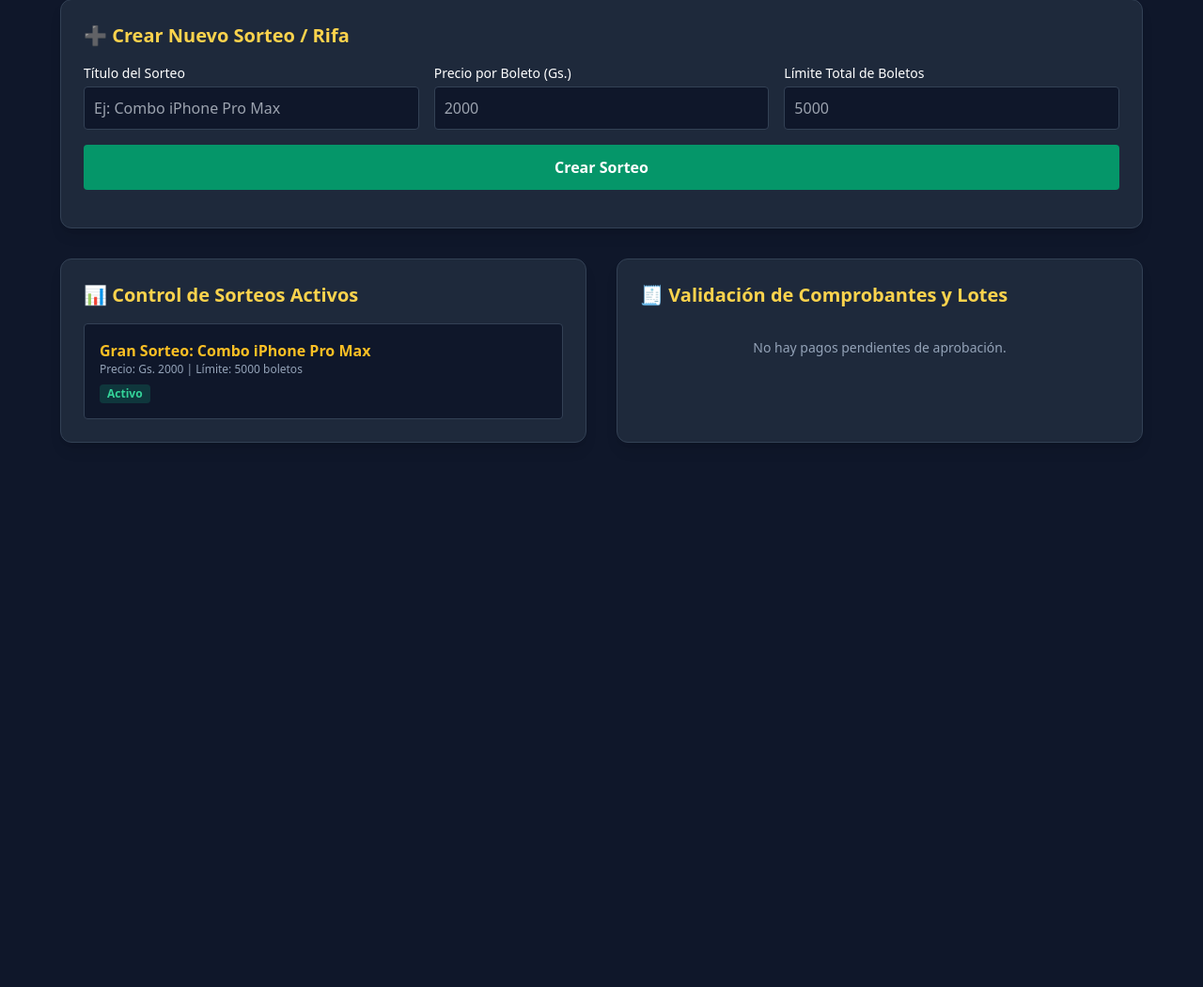
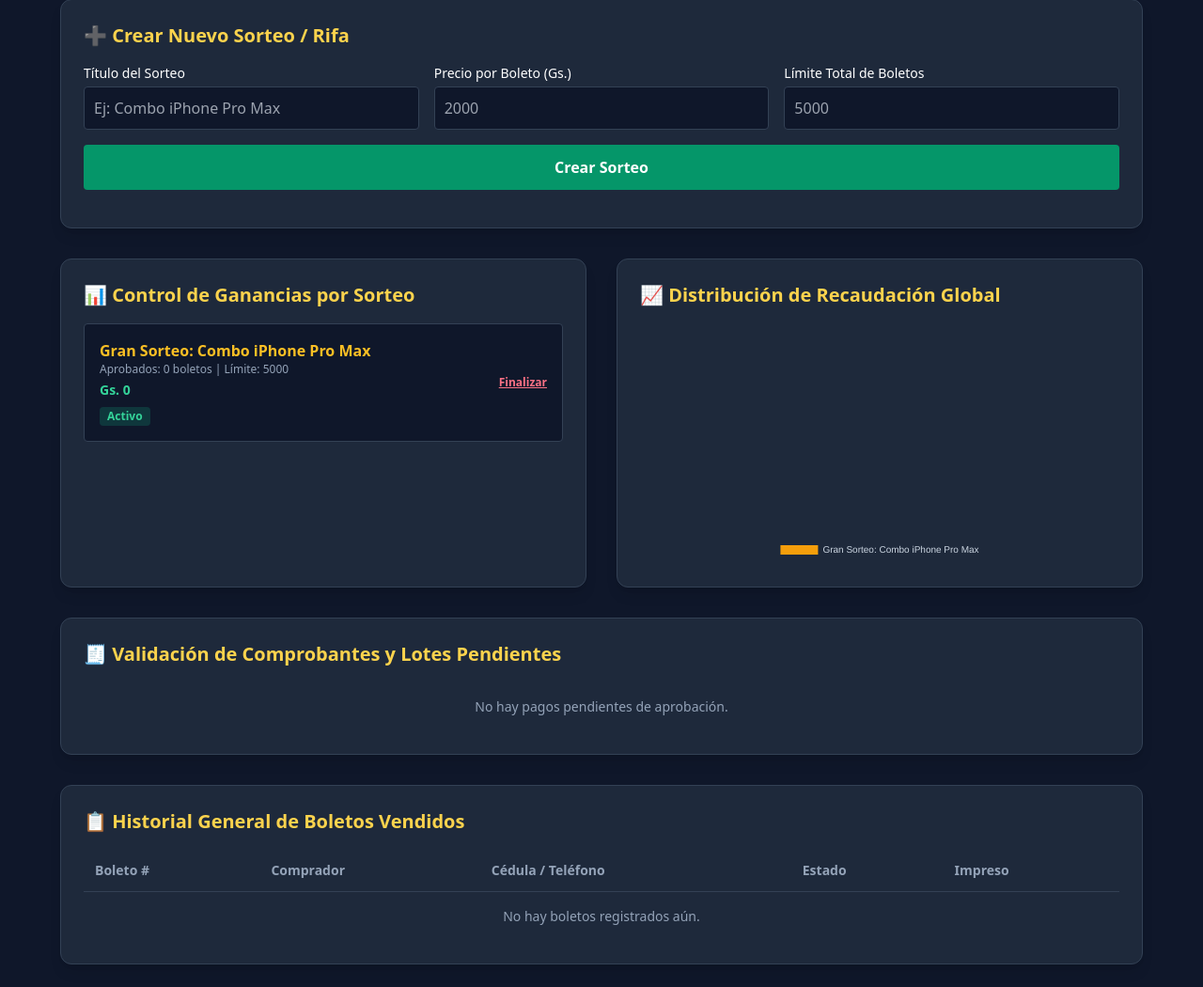
Before and after one commit to patriciafranco-web/SorteosVifransa, a Flask app: page /admin in a window 1280 px wide. Shown: the part 110-1160 px from the top of the page at 94% size. Before the commit the page ends 581 px from the top, so only its background shows below. Run offline with Flask 3, Linux system fonts and the light colour scheme; some libraries are stand-ins or nearby versions.

Commit message:
Update admin.html

```diff
--- a/templates/admin.html
+++ b/templates/admin.html
@@ -5,16 +5,18 @@
     <meta name="viewport" content="width=device-width, initial-scale=1.0">
     <title>Panel de Control - Sorteos Vifran S.A.</title>
     <script src="https://cdn.tailwindcss.com"></script>
+    <!-- Librería Chart.js para el gráfico circular -->
+    <script src="https://cdn.jsdelivr.net/npm/chart.js"></script>
 </head>
 <body class="bg-slate-900 text-white min-h-screen p-6">
-    <div class="max-w-6xl mx-auto">
-        <header class="flex justify-between items-center mb-8 border-b border-slate-800 pb-4">
+    <div class="max-w-6xl mx-auto space-y-8">
+        <header class="flex justify-between items-center border-b border-slate-800 pb-4">
             <h1 class="text-2xl font-extrabold text-amber-400">🔒 Panel de Control - Sorteos Vifran S.A.</h1>
             <button onclick="cerrarSesion()" class="bg-rose-600 hover:bg-rose-700 text-sm font-bold px-4 py-2 rounded transition">Cerrar Sesión</button>
         </header>
 
         <!-- Crear Nuevo Sorteo con Límite de Boletos -->
-        <div class="bg-slate-800 p-6 rounded-xl shadow-lg border border-slate-700 mb-8">
+        <div class="bg-slate-800 p-6 rounded-xl shadow-lg border border-slate-700">
             <h2 class="text-xl font-bold mb-4 text-amber-300">➕ Crear Nuevo Sorteo / Rifa</h2>
             <form id="formNuevoSorteo" class="grid grid-cols-1 md:grid-cols-3 gap-4">
                 <div>
@@ -36,26 +38,56 @@
             <div id="resCrearSorteo" class="mt-4 text-center font-semibold"></div>
         </div>
 
-        <!-- Listado y Validación de Ventas / Comprobantes -->
+        <!-- Sección de Estadísticas, Control y Gráfico de Recaudación -->
         <div class="grid grid-cols-1 md:grid-cols-2 gap-8">
             <div class="bg-slate-800 p-6 rounded-xl shadow-lg border border-slate-700">
-                <h2 class="text-xl font-bold mb-4 text-amber-300">📊 Control de Sorteos Activos</h2>
+                <h2 class="text-xl font-bold mb-4 text-amber-300">📊 Control de Ganancias por Sorteo</h2>
                 <div id="listaSorteosAdmin" class="space-y-4">
                     <!-- Se llena dinámicamente -->
                 </div>
             </div>
 
-            <div class="bg-slate-800 p-6 rounded-xl shadow-lg border border-slate-700">
-                <h2 class="text-xl font-bold mb-4 text-amber-300">🧾 Validación de Comprobantes y Lotes</h2>
-                <div id="listaLotesPendientes" class="space-y-4">
-                    <!-- Se llena dinámicamente con las fotos y botones de aprobar -->
+            <div class="bg-slate-800 p-6 rounded-xl shadow-lg border border-slate-700 flex flex-col items-center justify-center">
+                <h2 class="text-xl font-bold mb-4 text-amber-300 self-start">📈 Distribución de Recaudación Global</h2>
+                <div class="w-64 h-64 relative">
+                    <canvas id="graficoRecaudacion"></canvas>
                 </div>
+            </div>
+        </div>
+
+        <!-- Validación de Comprobantes y Lotes -->
+        <div class="bg-slate-800 p-6 rounded-xl shadow-lg border border-slate-700">
+            <h2 class="text-xl font-bold mb-4 text-amber-300">🧾 Validación de Comprobantes y Lotes Pendientes</h2>
+            <div id="listaLotesPendientes" class="space-y-4">
+                <!-- Se llena dinámicamente con las fotos y botones de aprobar -->
+            </div>
+        </div>
+
+        <!-- Historial Completo de Todas las Boletas Vendidas -->
+        <div class="bg-slate-800 p-6 rounded-xl shadow-lg border border-slate-700">
+            <h2 class="text-xl font-bold mb-4 text-amber-300">📋 Historial General de Boletos Vendidos</h2>
+            <div class="overflow-x-auto">
+                <table class="w-full text-left border-collapse">
+                    <thead>
+                        <tr class="border-b border-slate-700 text-slate-400 text-sm">
+                            <th class="p-3">Boleto #</th>
+                            <th class="p-3">Comprador</th>
+                            <th class="p-3">Cédula / Teléfono</th>
+                            <th class="p-3">Estado</th>
+                            <th class="p-3">Impreso</th>
+                        </tr>
+                    </thead>
+                    <tbody id="tablaHistorialBoletos" class="text-sm divide-y divide-slate-700/50">
+                        <!-- Se llena dinámicamente -->
+                    </tbody>
+                </table>
             </div>
         </div>
     </div>
 
     <script>
         const passwordAdmin = "vifran2026admin";
+        let miGrafico = null;
 
         async function cargarDatosAdmin() {
             const res = await fetch('/api/admin/datos', {
@@ -66,37 +98,68 @@
             if(res.ok) {
                 const data = await res.json();
 
-                // Renderizar sorteos
+                const estadisticasSorteos = {};
+                data.sorteos.forEach(s => {
+                    estadisticasSorteos[s.id] = { ...s, aprobadosCount: 0, recaudacion: 0 };
+                });
+
+                data.boletos.forEach(b => {
+                    if(b.estado === 'Aprobado' && estadisticasSorteos[b.sorteo_id]) {
+                        estadisticasSorteos[b.sorteo_id].aprobadosCount++;
+                        estadisticasSorteos[b.sorteo_id].recaudacion += estadisticasSorteos[b.sorteo_id].precio;
+                    }
+                });
+
+                // 1. Renderizar lista de control de sorteos
                 const divSorteos = document.getElementById('listaSorteosAdmin');
                 divSorteos.innerHTML = '';
-                data.sorteos.forEach(s => {
+                const labelsGrafico = [];
+                const datosGrafico = [];
+                const coloresGrafico = ['#f59e0b', '#10b981', '#6366f1', '#ec4899', '#3b82f6'];
+
+                Object.values(estadisticasSorteos).forEach((s) => {
+                    labelsGrafico.push(s.titulo);
+                    datosGrafico.push(s.recaudacion);
+
                     divSorteos.innerHTML += `
                         <div class="bg-slate-900 p-4 rounded border border-slate-700 flex justify-between items-center">
                             <div>
                                 <p class="font-bold text-amber-400">${s.titulo}</p>
-                                <p class="text-xs text-slate-400">Precio: Gs. ${s.precio} | Límite: ${s.limite_boletos} boletos</p>
+                                <p class="text-xs text-slate-400">Aprobados: ${s.aprobadosCount} boletos | Límite: ${s.limite_boletos}</p>
+                                <p class="text-sm font-extrabold text-emerald-400 mt-1">Gs. ${s.recaudacion.toLocaleString()}</p>
                                 <span class="inline-block mt-2 px-2 py-0.5 rounded text-xs font-bold ${s.estado === 'Activo' ? 'bg-emerald-500/20 text-emerald-400' : 'bg-rose-500/20 text-rose-400'}">${s.estado}</span>
                             </div>
+                            ${s.estado === 'Activo' ? `<button onclick="finalizarSorteo(${s.id})" class="text-xs font-bold text-rose-400 hover:text-rose-300 underline">Finalizar</button>` : ''}
                         </div>`;
                 });
 
-                // Renderizar lotes pendientes con comprobantes
+                // 2. Renderizar Gráfico Redondo
+                const ctx = document.getElementById('graficoRecaudacion').getContext('2d');
+                if(miGrafico) miGrafico.destroy();
+                miGrafico = new Chart(ctx, {
+                    type: 'doughnut',
+                    data: {
+                        labels: labelsGrafico,
+                        datasets: [{ data: datosGrafico, backgroundColor: coloresGrafico.slice(0, labelsGrafico.length), borderWidth: 0 }]
+                    },
+                    options: {
+                        responsive: true,
+                        maintainAspectRatio: false,
+                        plugins: { legend: { position: 'bottom', labels: { color: '#cbd5e1', font: { size: 10 } } } }
+                    }
+                });
+
+                // 3. Renderizar lotes pendientes con comprobantes
                 const divPendientes = document.getElementById('listaLotesPendientes');
                 divPendientes.innerHTML = '';
-
-                // Agrupar boletos pendientes por lote
                 const lotesPendientesMap = {};
                 data.boletos.forEach(b => {
                     if(b.estado === 'Pendiente') {
                         if(!lotesPendientesMap[b.lote_id]) {
                             lotesPendientesMap[b.lote_id] = {
-                                lote_id: b.lote_id,
-                                nombre: b.nombre,
-                                cedula: b.cedula,
-                                telefono: b.telefono,
-                                cantidad: b.cantidad_lote,
-                                imagen: b.imagen_comprobante,
-                                boletos: []
+                                lote_id: b.lote_id, nombre: b.nombre, cedula: b.cedula,
+                                telefono: b.telefono, cantidad: b.cantidad_lote,
+                                imagen: b.imagen_comprobante, boletos: []
                             };
                         }
                         lotesPendientesMap[b.lote_id].boletos.push(b.id);
@@ -122,14 +185,32 @@
                             </div>`;
                     });
                 }
+
+                // 4. Renderizar Historial General de Boletos
+                const tablaHistorial = document.getElementById('tablaHistorialBoletos');
+                tablaHistorial.innerHTML = '';
+                if(data.boletos.length === 0) {
+                    tablaHistorial.innerHTML = `<tr><td colspan="5" class="p-4 text-center text-slate-400">No hay boletos registrados aún.</td></tr>`;
+                } else {
+                    data.boletos.forEach(b => {
+                        tablaHistorial.innerHTML += `
+                            <tr class="hover:bg-slate-700/30">
+                                <td class="p-3 font-bold text-amber-400">#${b.id}</td>
+                                <td class="p-3">${b.nombre}</td>
+                                <td class="p-3 text-slate-300">CI: ${b.cedula}<br><span class="text-xs text-slate-400">Tel: ${b.telefono}</span></td>
+                                <td class="p-3"><span class="px-2 py-0.5 rounded text-xs font-bold ${b.estado === 'Aprobado' ? 'bg-emerald-500/20 text-emerald-400' : 'bg-amber-500/20 text-amber-400'}">${b.estado}</span></td>
+                                <td class="p-3 text-xs">${b.impreso ? '<span class="text-emerald-400 font-bold">Impreso</span>' : '<span class="text-amber-400">Pendiente</span>'}</td>
+                            </tr>`;
+                    });
+                }
             }
         }
 
         async function aprobarLote(loteId) {
             const res = await fetch(`/api/admin/aprobar-lote/${loteId}`, {
                 method: 'POST',
-                    headers: {'Content-Type': 'application/json'},
-                    body: JSON.stringify({ usuario: 'admin', password: passwordAdmin })
+                headers: {'Content-Type': 'application/json'},
+                body: JSON.stringify({ usuario: 'admin', password: passwordAdmin })
             });
             const data = await res.json();
             if(res.ok) {
@@ -137,6 +218,22 @@
                 cargarDatosAdmin();
             } else {
                 alert(data.error || "Error al aprobar lote");
+            }
+        }
+
+        async function finalizarSorteo(sorteoId) {
+            if(!confirm("¿Estás seguro de finalizar este sorteo? Dejará de estar activo en la web principal.")) return;
+            const res = await fetch(`/api/admin/finalizar-sorteo/${sorteoId}`, {
+                method: 'POST',
+                headers: {'Content-Type': 'application/json'},
+                body: JSON.stringify({ usuario: 'admin', password: passwordAdmin })
+            });
+            const data = await res.json();
+            if(res.ok) {
+                alert(data.mensaje);
+                cargarDatosAdmin();
+            } else {
+                alert(data.error || "Error al finalizar sorteo");
             }
         }
 
```
